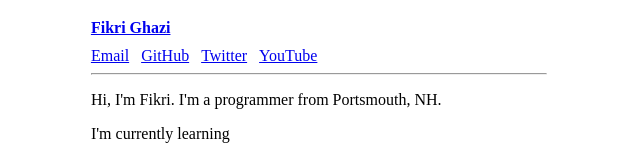
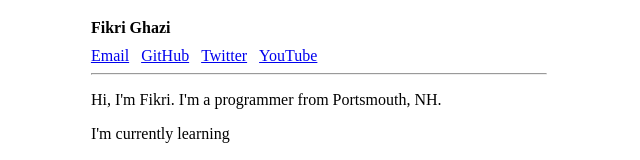
Before and after one commit to mughazi/mghazi.com, a Next.js app: page / in a window 1280 px wide. Shown: the top 160 px of the page, without its empty margins (321-961 px from the left). Built offline with nearby package versions, Linux system fonts and the light colour scheme.

Commit message:
Update header

```diff
--- a/components/header.js
+++ b/components/header.js
@@ -1,11 +1,7 @@
-import Link from "next/link";
-
 export default function Header() {
   return (
     <header>
-      <h1 style={{ fontSize: "1rem" }}>
-        <Link href={"/"}>Fikri Ghazi</Link>
-      </h1>
+      <h1 style={{ fontSize: "1em" }}>Fikri Ghazi</h1>
       <nav style={{ display: "flex", gap: 12 }}>
         <a href="mailto:fikri@mghazi.com">Email</a>
         <a href="https://github.com/fikrigha" target="_blank">
```
